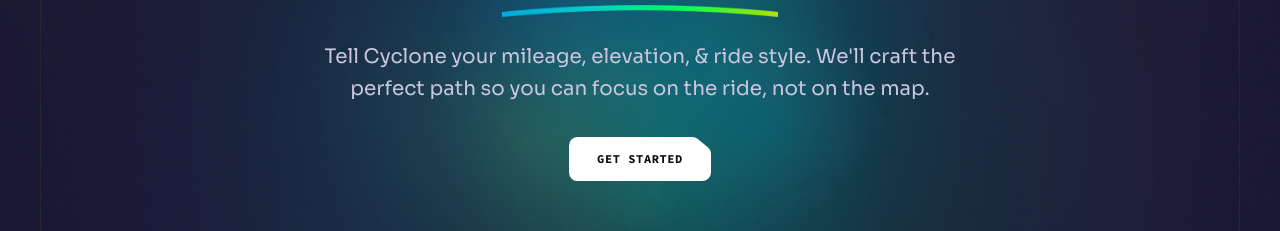
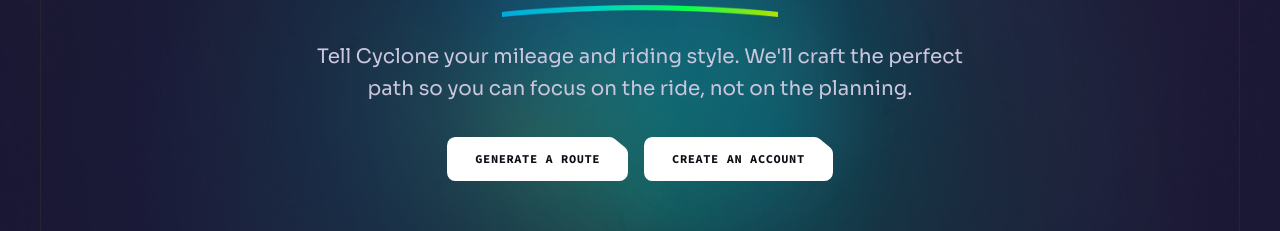
Before and after one commit to owenkobasz/cyclone, a React (Vite) app in the folder client/: page / in a window 1280 px wide. Shown: the part 440-671 px from the top of the page. Built offline with nearby package versions, Linux system fonts and the light colour scheme; no server answers.

Commit message:
updated home page buttons

```diff
--- a/client/src/components/Home.jsx
+++ b/client/src/components/Home.jsx
@@ -81,8 +81,8 @@
                 transition={{ duration: 1 }}
                 className="body-1 max-w-2xl mx-auto mb-6 text-n-2 lg:mb-8 mt-10"
               >
-                Tell Cyclone your mileage, elevation, & ride style.
-                We'll craft the perfect path so you can focus on the ride, not on the map.
+                Tell Cyclone your mileage and riding style.
+                We'll craft the perfect path so you can focus on the ride, not on the planning.
               </motion.p>
               <motion.div
                 initial={{ opacity: 0, y: 20 }}
@@ -90,9 +90,15 @@
                 transition={{ duration: 1.2 }}
                 className="flex flex-col sm:flex-row gap-4 justify-center items-center"
               >
+                <Button onClick={() => {
+                  window.location.hash = 'generate-routes';
+                  document.getElementById('generate-routes').scrollIntoView({ behavior: 'smooth' });
+                }} white>
+                  Generate a Route
+                </Button>
                 {!user && (
                   <Button onClick={() => openAuthModal("signup")} white>
-                    Get started
+                    Create an Account
                   </Button>
                 )}
                 {user && (
@@ -114,7 +120,9 @@
       )}
 
       {activeTab === "generate-routes" && (
-        <GenerateRoutes />
+        <div id="generate-routes">
+          <GenerateRoutes />
+        </div>
       )}
     </>
   );
```
